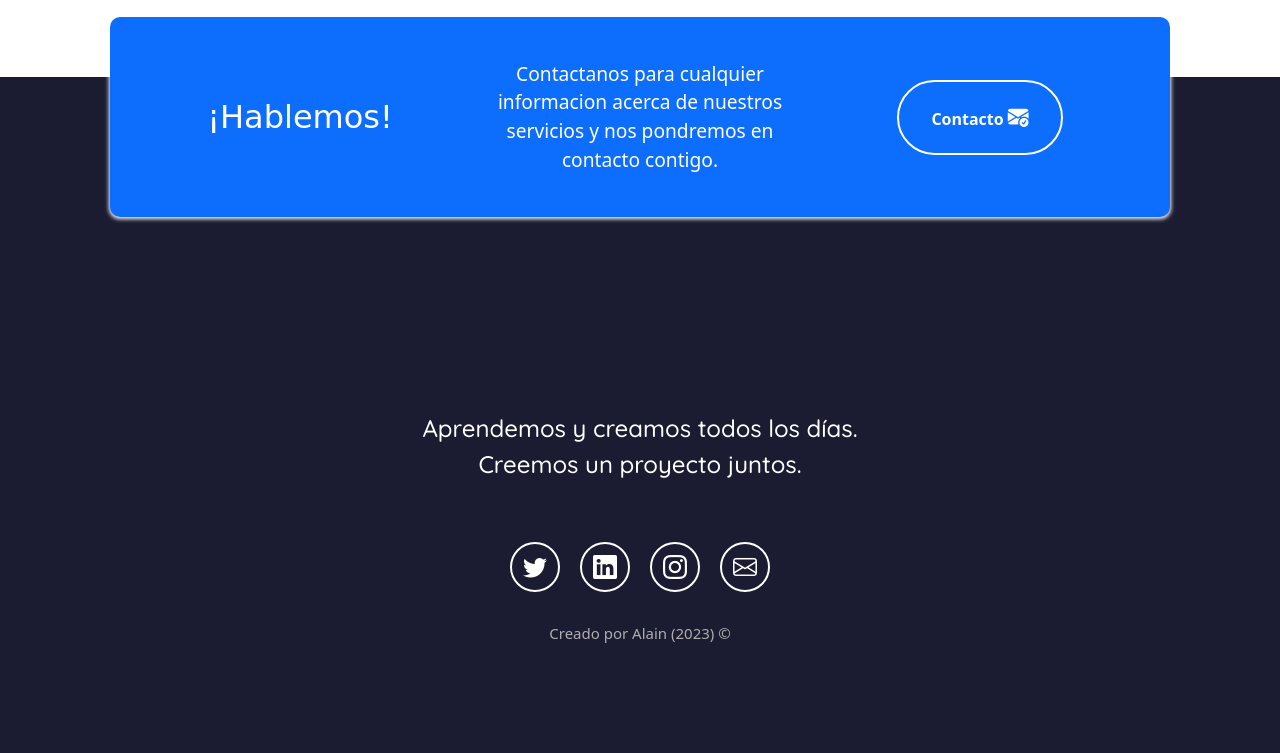
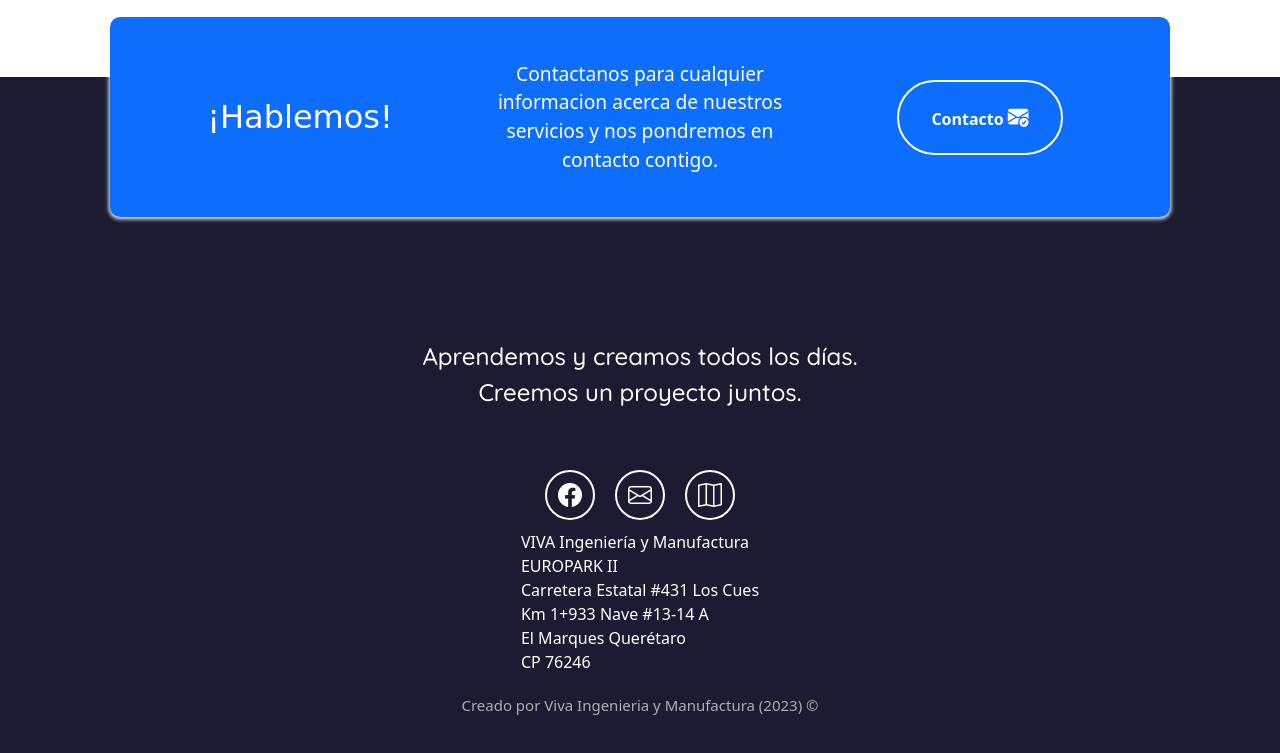
Before and after one commit to alainas12/Vivapage, a plain HTML site: page index.html in a window 1280 px wide. Shown: the part 3547-4300 px from the top of the page. Drawn offline with nearby package versions, Linux system fonts and the light colour scheme; a web font is replaced by a local one.

Commit message:
Sexta version

```diff
--- a/index.html
+++ b/index.html
@@ -297,20 +297,23 @@
 
   <p class="footer-texto text-center">Aprendemos y creamos todos los días.<br>Creemos un proyecto juntos.</p>
   <div class="iconos-redes-sociales d-flex flex-wrap align-items-center justify-content-center">
-    <a href="https://twitter.com/" target="_blank" rel="noopener noreferrer">
-      <i class="bi bi-twitter"></i>
+    <a href="https://www.facebook.com/profile.php?id=100070639346104" target="_blank" rel="noopener noreferrer">
+      <i class="bi bi-facebook"></i>
     </a>
-        <a href="https://www.linkedin.com/" target="_blank" rel="noopener noreferrer">
-      <i class="bi bi-linkedin"></i>
-    </a>
-    <a href="https://www.instagram.com/" target="_blank" rel="noopener noreferrer">
-      <i class="bi bi-instagram"></i>
-    </a>
-    <a href="mailto:victor.vargas@vivaing.com.mx" target="_blank" rel="noopener noreferrer">
+     <a href="mailto:victor.vargas@vivaing.com.mx" target="_blank" rel="noopener noreferrer">
       <i class="bi bi-envelope"></i>
     </a>
+
+    <a href="https://maps.app.goo.gl/x2z8Sqmyy9pL6fo76" target="_blank" rel="noopener noreferrer">
+      <i class="bi bi-map"></i>
+    </a>
+
   </div>
-  <div class="derechos-de-autor">Creado por Alain (2023) &#169;</div>
+  <div>VIVA Ingeniería y Manufactura <br> EUROPARK II <br> Carretera Estatal #431 Los Cues <br> Km 1+933 Nave #13-14 A <br> El Marques Querétaro
+  <br>CP 76246
+
+   </div>
+  <div class="derechos-de-autor">Creado por Viva Ingenieria y Manufactura (2023) &#169;</div>
 </footer>
 
     <!-- Scripts -->
```
